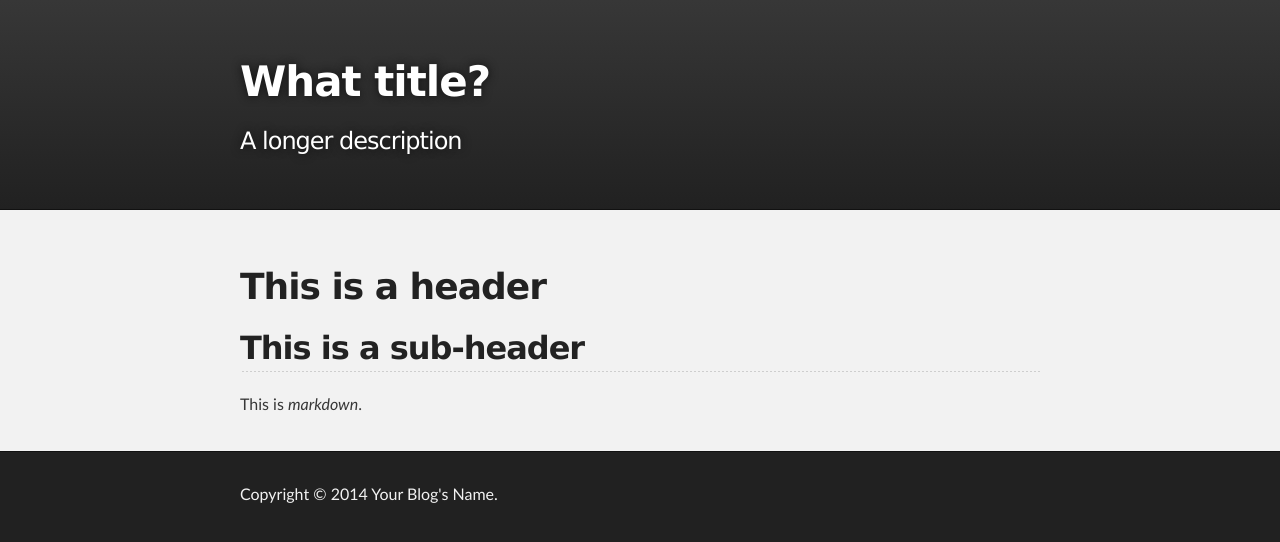
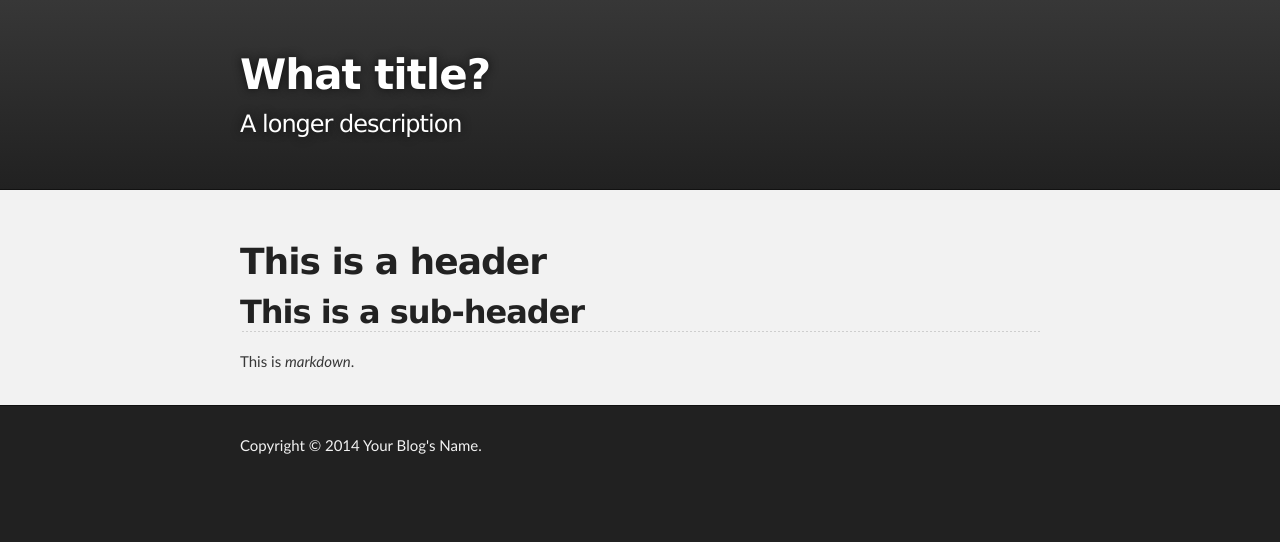
Before and after one commit to Acellera/docs.acellera.com, a Jekyll site: the page built from index.md, in a window 1280 px wide. Shown: the top 542 px of the page. Built offline with Jekyll 4.4.1, drawn with Linux system fonts in a browser that asks for light colours.

Commit message:
Update stylesheet.css

```diff
--- a/stylesheets/stylesheet.css
+++ b/stylesheets/stylesheet.css
@@ -52,9 +52,9 @@ body {
   box-sizing: border-box;
   color:#373737;
   background: #212121;
-  font-size: 16px;
+  font-size: 15px;
   font-family: 'Myriad Pro', Calibri, Helvetica, Arial, sans-serif;
-  line-height: 1.5;
+  line-height: 1.2;
   -webkit-font-smoothing: antialiased;
 }
 
```
